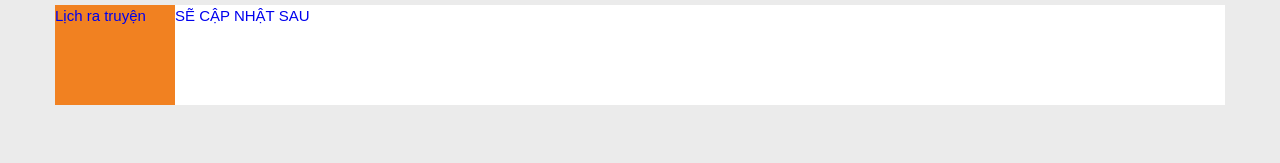
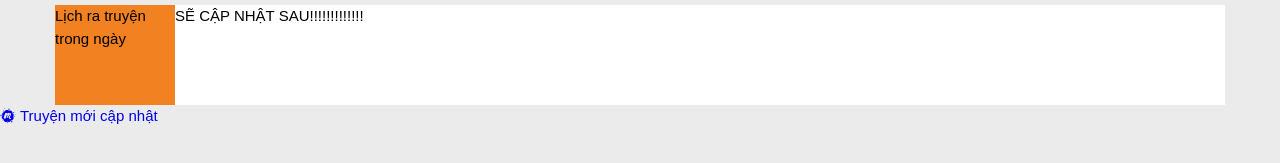
Before and after one commit to tuanhuynhson/Mangaz, a plain HTML site: page index.html in a window 1280 px wide. Shown: the part 513-676 px from the top of the page. Drawn offline with Linux system fonts and the light colour scheme.

Commit message:
Update some stuffs

```diff
--- a/index.html
+++ b/index.html
@@ -180,10 +180,9 @@
     </div>
   </div>
   <div class="calendar">
-    <div class="calendar-box">
-      <a href="#">Lịch ra truyện</a>
-    </div>
-    <div class="calendar-text">
-      <a href="#">SẼ CẬP NHẬT SAU</a>
-    </div>
+    <div class="calendar-box">Lịch ra truyện trong ngày</div>
+    <div class="calendar-text">SẼ CẬP NHẬT SAU!!!!!!!!!!!!!</div>
   </div>
+  <div class="mega-manga">
+    <a href="#"><i class="fa fa-meetup" aria-hidden="true"></i> Truyện mới cập nhật</a>
+</div>
```
